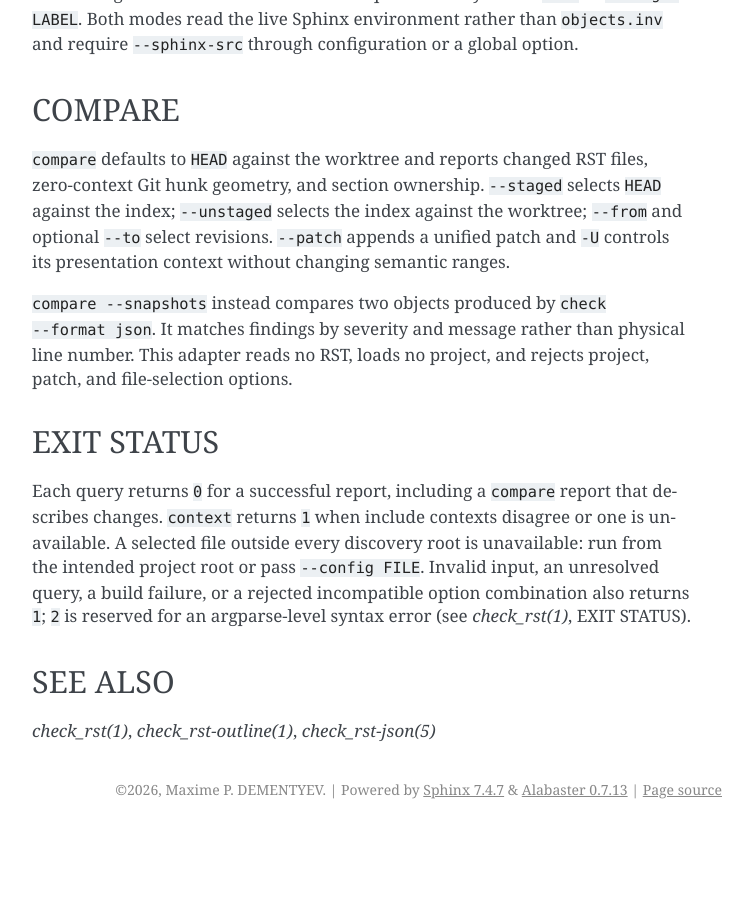
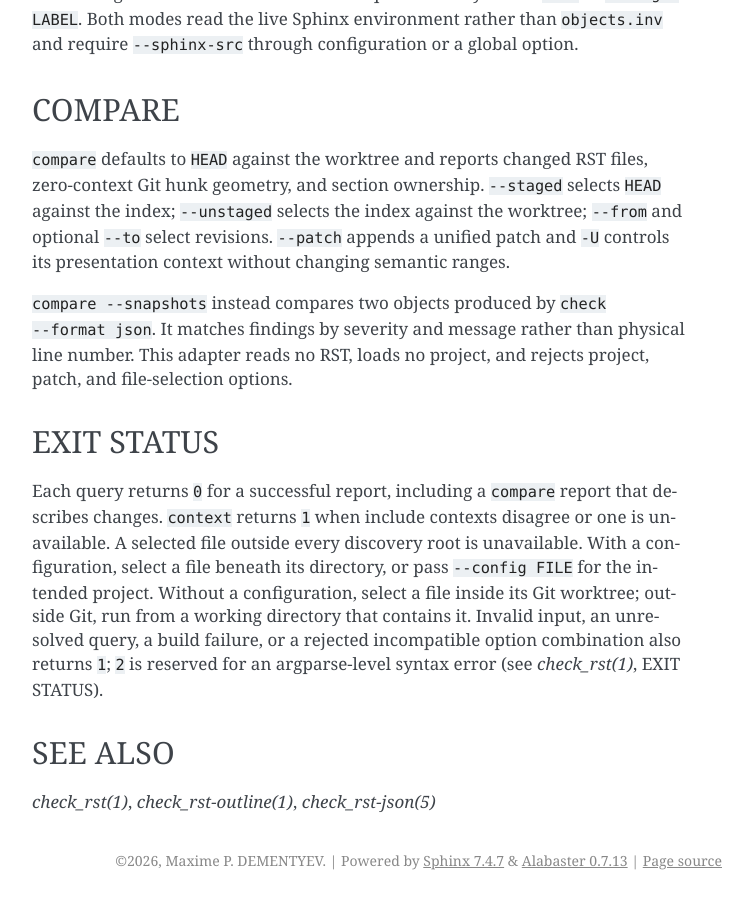
Before and after one commit to dememax/check_rst, a Sphinx documentation site: the page built from docs/man/check_rst-reports.rst, in a window 1280 px wide and 900 px high, scrolled down 1391 px. Shown: the whole window, without its empty margins (388-1141 px from the left). Built offline with Sphinx 7.4.7, drawn with Linux system fonts in a browser that asks for light colours; before the commit the page ends 2220 px from its top, so only the background shows below that.

Commit message:
fix: name every uncovered-file root route
The uncovered refusal previously suggested only a project root or explicit
configuration.  Without configuration, discovery instead follows each
selected file's Git worktree, or the working directory for an outside-Git
file beneath it; with configuration, those fallback routes do not apply.

Make the refusal mode-aware while preserving its evidence and finding
semantics.  Reconcile the guide and all live manual-page copies of the same
advice, leaving the historical roadmap record unchanged.

The three RED nodes, 118 broader include/documentation tests, and 18 focused
documentation tests pass.  Ruff is clean, and the worktree RST check/fix/check
loop passes with no rewrite.

Co-Authored-By: Codex GPT-5 <noreply@openai.com>

```diff
--- a/docs/man/check_rst-outline.rst
+++ b/docs/man/check_rst-outline.rst
@@ -110,8 +110,10 @@ EXIT STATUS
 
 Return ``1`` when include contexts disagree or one is unavailable, even if
 the underlying validation has no ERROR.  A selected file outside every
-discovery root is one such refusal: run from the intended project root or pass
-``--config FILE`` so includers can be searched.  ERROR findings from the
+discovery root is one such refusal.  With a configuration, select a file
+beneath its directory, or pass ``--config FILE`` for the intended project.
+Without a configuration, select a file inside its Git worktree; outside Git,
+run from a working directory that contains it.  ERROR findings from the
 underlying check pipeline also produce status ``1``, as does an incompatible
 option combination; ``2`` is reserved for an argparse-level syntax error (see
 :manpage:`check_rst(1)`, EXIT STATUS).  When the structure-only view hides
--- a/docs/man/check_rst-reports.rst
+++ b/docs/man/check_rst-reports.rst
@@ -97,11 +97,13 @@ EXIT STATUS
 Each query returns ``0`` for a successful report, including a ``compare``
 report that describes changes.  ``context`` returns ``1`` when include
 contexts disagree or one is unavailable.  A selected file outside every
-discovery root is unavailable: run from the intended project root or pass
-``--config FILE``.  Invalid input, an unresolved query, a build failure, or a
-rejected incompatible option combination also returns ``1``; ``2`` is
-reserved for an argparse-level syntax error (see :manpage:`check_rst(1)`, EXIT
-STATUS).
+discovery root is unavailable.  With a configuration, select a file beneath
+its directory, or pass ``--config FILE`` for the intended project.  Without a
+configuration, select a file inside its Git worktree; outside Git, run from a
+working directory that contains it.  Invalid input, an unresolved query, a
+build failure, or a rejected incompatible option combination also returns
+``1``; ``2`` is reserved for an argparse-level syntax error (see
+:manpage:`check_rst(1)`, EXIT STATUS).
 
 **********
 SEE ALSO
```
Also changed, not shown: docs/guide.rst (+6 -3 lines), docs/man/check_rst-config.rst (+5 -3 lines), 1 other file.
